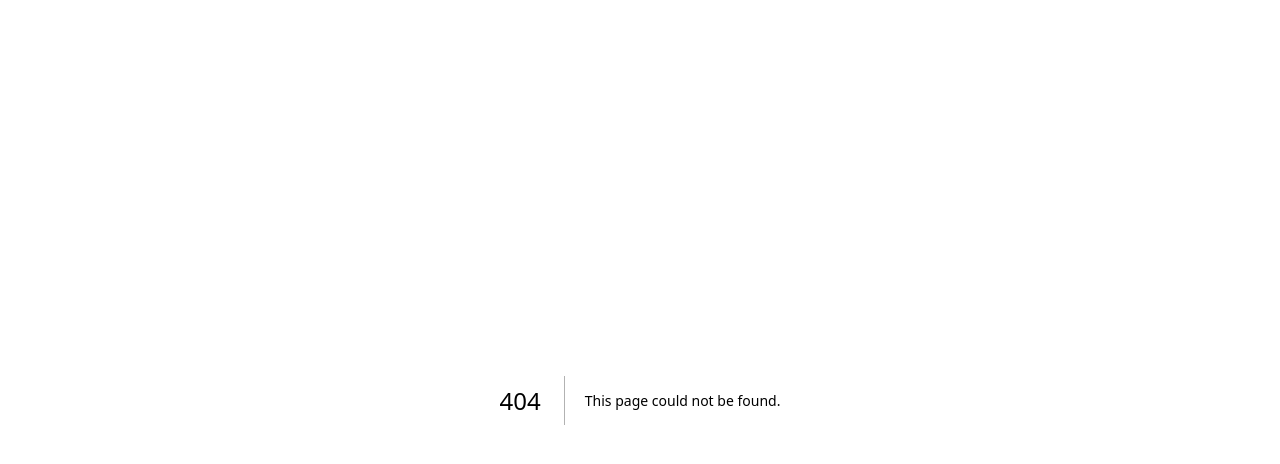
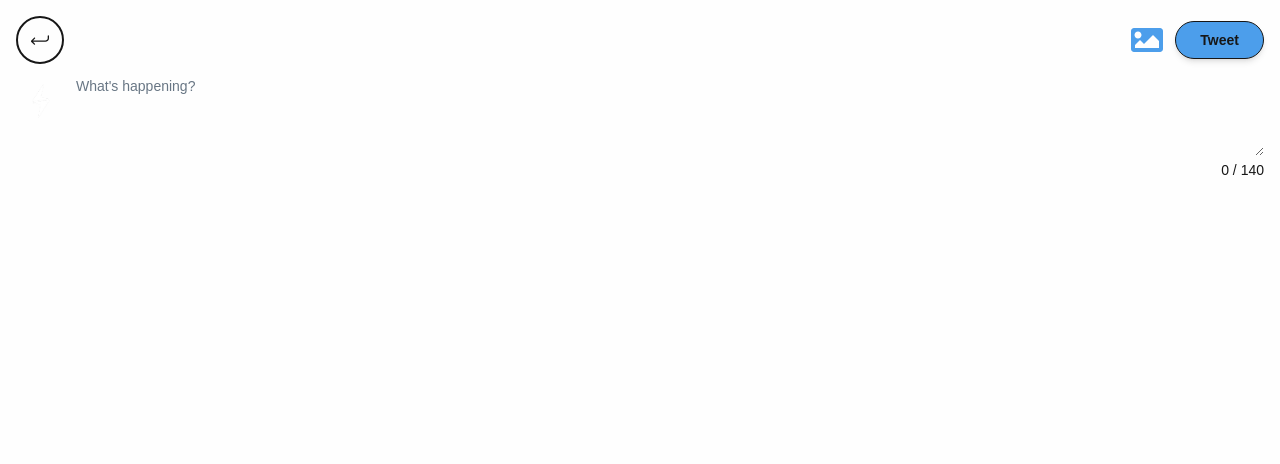
Before and after one commit to DAD-Equipe-2/breezy, a Next.js app in the folder frontend/breezy/: page /post/new in a window 1280 px wide. Before the commit this address had no page. Shown: the top 464 px of the page. Built offline with nearby package versions, Linux system fonts and the light colour scheme.

Commit message:
Update components + page Post + Creation Home Page

```diff
--- /dev/null
+++ b/frontend/breezy/src/app/home/page.js
@@ -0,0 +1,29 @@
+"use client";
+
+import Return from "@/components/return";
+import Footer from "@/components/footer";
+import { useRouter } from "next/navigation";
+
+export default function HomePage() {
+  const router = useRouter();
+
+  return (
+    <div className="flex flex-col bg-background text-foreground w-full min-h-screen pt-16 pb-24">
+      {/* Header (fixé en haut) */}
+      <div className="fixed top-0 left-0 right-0 z-50 bg-background flex items-center justify-start px-4 gap-4 h-16">
+        <Return />
+        <div className="absolute left-1/2 transform -translate-x-1/2">
+            <img
+            src="/breezy_logo_dark.jpg"
+            alt="Logo"
+            className="w-[10vw] h-auto object-contain"
+            />
+        </div>
+        </div>
+      {/* Footer (fixé en bas) */}
+      <div className="flex flex-col fixed bottom-0 inset-x-0 z-20 bg-background w-full">
+        <Footer />
+      </div>
+    </div>
+  );
+}
--- /dev/null
+++ b/frontend/breezy/src/app/post/new/page.js
@@ -0,0 +1,119 @@
+"use client";
+
+import { useRef, useState } from "react";
+import Button from "@/components/button";
+import Return from "@/components/return";
+import { FaImage } from "react-icons/fa";
+
+export default function TweetingPage() {
+  const fileInputRef = useRef(null);
+  const [imagePreview, setImagePreview] = useState(null);
+  const [tweet, setTweet] = useState("");
+  const maxCharacters = 140;
+
+  const handleImageClick = () => {
+    fileInputRef.current?.click();
+  };
+
+  const handleFileChange = (event) => {
+    const file = event.target.files[0];
+    if (file) {
+      if (file.type !== "image/jpeg") {
+        alert("Seules les images JPG sont autorisées.");
+        return;
+      }
+      const imageUrl = URL.createObjectURL(file);
+      setImagePreview(imageUrl);
+    }
+  };
+
+  const handleTweet = () => {
+    console.log("Tweet content:", tweet);
+    if (imagePreview) {
+      console.log("Image URL:", imagePreview);
+    }
+    // Tu peux maintenant envoyer tout ça à une API
+  };
+
+  return (
+    <div className="flex flex-col min-h-screen bg-background text-foreground py-4 w-full">
+
+      {/* Header : flèche à gauche, icône + Tweet à droite */}
+      <div className="flex items-center justify-between px-4 mb-3 w-full">
+        <Return />
+        <div className="flex items-center gap-3">
+          {/* Bouton image */}
+          <button
+            onClick={handleImageClick}
+            aria-label="Importer une image"
+            className="text-primary hover:cursor-pointer"
+          >
+            <FaImage className="w-8 h-8" />
+          </button>
+
+          {/* Input caché */}
+          <input
+            type="file"
+            accept=".jpg, .jpeg, image/jpeg"
+            ref={fileInputRef}
+            onChange={handleFileChange}
+            className="hidden"
+          />
+
+          {/* Bouton Tweet */}
+          <Button
+            action={handleTweet}
+            text="Tweet"
+            textcolor="text-foreground"
+            bordercolor="border-foreground"
+            textFondSize="text-sm"
+            paddingX="px-6"
+            color="bg-primary"
+          />
+        </div>
+      </div>
+
+      {/* Contenu : profil + input */}
+      <div className="flex items-centers px-4 w-full">
+        <img
+          src="/breezy_logo_dark.jpg"
+          alt="Profil"
+          className="w-12 h-12 object-cover rounded-full mr-3"
+        />
+        <div className="flex flex-col w-full">
+          <textarea
+            value={tweet}
+            onChange={(e) => {
+              if (e.target.value.length <= maxCharacters) {
+                setTweet(e.target.value);
+              }
+            }}
+            placeholder="What's happening?"
+            className="w-full text-sm font-roboto text-foreground break-words placeholder:text-secondary bg-transparent"
+            rows={4}
+          />
+          <div className="text-right text-sm text-muted-foreground mt-1">
+            {tweet.length} / {maxCharacters}
+          </div>
+        </div>
+      </div>
+
+      {/* Aperçu de l'image sélectionnée */}
+      {imagePreview && (
+        <div className="px-4 mt-4 relative">
+          <img
+            src={imagePreview}
+            alt="Aperçu"
+            className="max-w-full max-h-64 rounded-lg"
+          />
+          <button
+            onClick={() => setImagePreview(null)}
+            className="absolute top-2 right-2 bg-red-500 text-foreground rounded-full p-1 text-xs hover:bg-red-600 transition"
+          >
+            ✕
+          </button>
+        </div>
+      )}
+    </div>
+  );
+}
--- a/frontend/breezy/src/app/private_message_list/page.js
+++ b/frontend/breezy/src/app/private_message_list/page.js
@@ -7,14 +7,17 @@ import Button from "@/components/button";
 import SearchBar from "@/components/searchBar";
 import Footer from "@/components/footer";
 import { TbMailPlus } from "react-icons/tb";
+import { redirect } from "next/navigation";
+import { useRouter } from "next/navigation";
 
 export default function NewMessage() {
+    const router = useRouter();
   return (
     <div className="flex flex-col bg-background text-foreground py-4 w-full pb-22 ">
       {/* Header */}
         <div className="flex items-center justify-start mb-3 px-4 gap-4">
             <Return />
-            <h1 className="absolute left-1/2 transform -translate-x-1/2 text-base font-bold font-roboto">Messages</h1>
+            <h1 className="absolute left-1/2 transform -translate-x-1/2 text-base sm:text-xl md:text-2xl font-bold font-roboto">Messages</h1>
         </div>
         <div className="flex flex-col items-center justify-center w-full">
           <SearchBar placeholder="Search for people" width = "w-full"  rounded = {false}/>
@@ -127,7 +130,7 @@ export default function NewMessage() {
         </div>
         <div className="flex fixed bottom-25 right-4 z-50">
             <Button
-                action={() => console.log("New Message")}
+                action={() => router.push("/newMessage")}
                 text="New Message"
                 textcolor="text-white"
                 bordercolor="border-white"
--- a/frontend/breezy/src/app/search/page.js
+++ b/frontend/breezy/src/app/search/page.js
@@ -6,10 +6,11 @@ import { FaCheck } from "react-icons/fa";
 import Button from "@/components/button";
 import SearchBar from "@/components/searchBar";
 import Post from "@/components/post";
+import Footer from "@/components/footer";
 
 export default function Search() {
   return (
-    <div className="flex flex-col min-h-screen bg-background text-foreground py-4 w-full  ">
+    <div className="flex flex-col min-h-screen bg-background text-foreground py-4 w-full pb-20 ">
       {/* Header */}
         <div className="flex items-center justify-start mb-3 px-4 gap-4">
           <Return />
@@ -20,6 +21,9 @@ export default function Search() {
             <Post></Post>
             <Post></Post>
         </div>
+        <div className="flex flex-col fixed bottom-0 inset-x-0 z-20 bg-background w-full">
+            <Footer />
+        </div>
     </div>
   );
 }
--- a/frontend/breezy/src/app/tweeting/page.js
+++ /dev/null
@@ -1,75 +0,0 @@
-"use client";
-
-import { useRef } from "react";
-import Button from "@/components/button";
-import Return from "@/components/return";
-import { FaImage } from "react-icons/fa";
-
-export default function TweetingPage() {
-  const fileInputRef = useRef(null);
-
-  const handleImageClick = () => {
-    fileInputRef.current?.click();
-  };
-
-  const handleFileChange = (event) => {
-    const file = event.target.files[0];
-    if (file) {
-      console.log("Image sélectionnée :", file.name);
-      // Tu peux ici uploader, prévisualiser, etc.
-    }
-  };
-
-  return (
-    <div className="flex flex-col min-h-screen bg-background text-foreground py-4 w-full">
-
-      {/* Header : flèche à gauche, SVG + Tweet à droite */}
-      <div className="flex items-center justify-between px-4 mb-3 w-full">
-        <Return />
-        <div className="flex items-center gap-3">
-          {/* SVG pour importer image */}
-          <button
-            onClick={handleImageClick}
-            aria-label="Importer une image"
-            className="text-primary hover:cursor-pointer"
-          >
-            <FaImage className="w-8 h-8" />
-          </button>
-
-          {/* Input caché */}
-          <input
-            type="file"
-            accept=".jpg,image/jpeg"
-            ref={fileInputRef}
-            onChange={handleFileChange}
-            className="hidden"
-          />
-
-          {/* Bouton Tweet */}
-          <Button
-            action={() => console.log("Tweet")}
-            text="Tweet"
-            textcolor="text-foreground"
-            bordercolor="border-foreground"
-            textFondSize="text-sm"
-            paddingX="px-6"
-            color="bg-primary"
-          />
-        </div>
-      </div>
-
-      {/* Contenu : image + input alignés verticalement */}
-      <div className="flex items-center px-4 w-full">
-        <img
-          src="/breezy_logo_dark.jpg"
-          alt="Profil"
-          className="w-[10%] h-[10%] object-cover rounded-full mr-3"
-        />
-        <input
-          placeholder="What's happening?"
-          className="flex-grow outline-none text-base font-roboto text-foreground placeholder:text-secondary"
-        />
-      </div>
-    </div>
-  );
-}
--- a/frontend/breezy/src/app/user/[username]/page.js
+++ b/frontend/breezy/src/app/user/[username]/page.js
@@ -1,15 +1,17 @@
 import Button from "@/components/button";
 import Post from "@/components/post";
 import BackButton from "@/components/return";
-import { FaCalendar } from "react-icons/fa";
+import { FaCalendar, FaSearch } from "react-icons/fa";
 import Footer from "@/components/footer";
+import { GiFeather } from "react-icons/gi";
+import Link from "next/link";
 
 export default async function UserProfile({ params }) {
   const { username } = await params;
   const isMyProfile = false; // TODO : call the API to check if the profile belongs to the logged-in user
 
   return (
-    <div className="pb-15">
+    <div className="pb-20">
       <div className="flex h-[15vh] items-center bg-[#1F1F1F] p-4">
         <BackButton/>
       </div>
@@ -45,6 +47,19 @@ export default async function UserProfile({ params }) {
           <Post></Post>
           <Post></Post>
         </div>
+      <div className="flex fixed bottom-25 right-4 z-50">
+        <Link href="/post/new">
+          <Button
+              textcolor="text-white"
+              bordercolor="border-white"
+              textFondSize="text-sm"
+              paddingX="px-2"
+              color="bg-primary"
+              icon={<GiFeather className="w-6 h-6" /> }
+              className="bg-primary text-white p-3 rounded-full shadow-lg hover:bg-primary/90 transition"
+          />
+        </Link>
+      </div>
       <div className="flex flex-col fixed bottom-0 inset-x-0 z-20 bg-background w-full">
           <Footer />
       </div>
```
